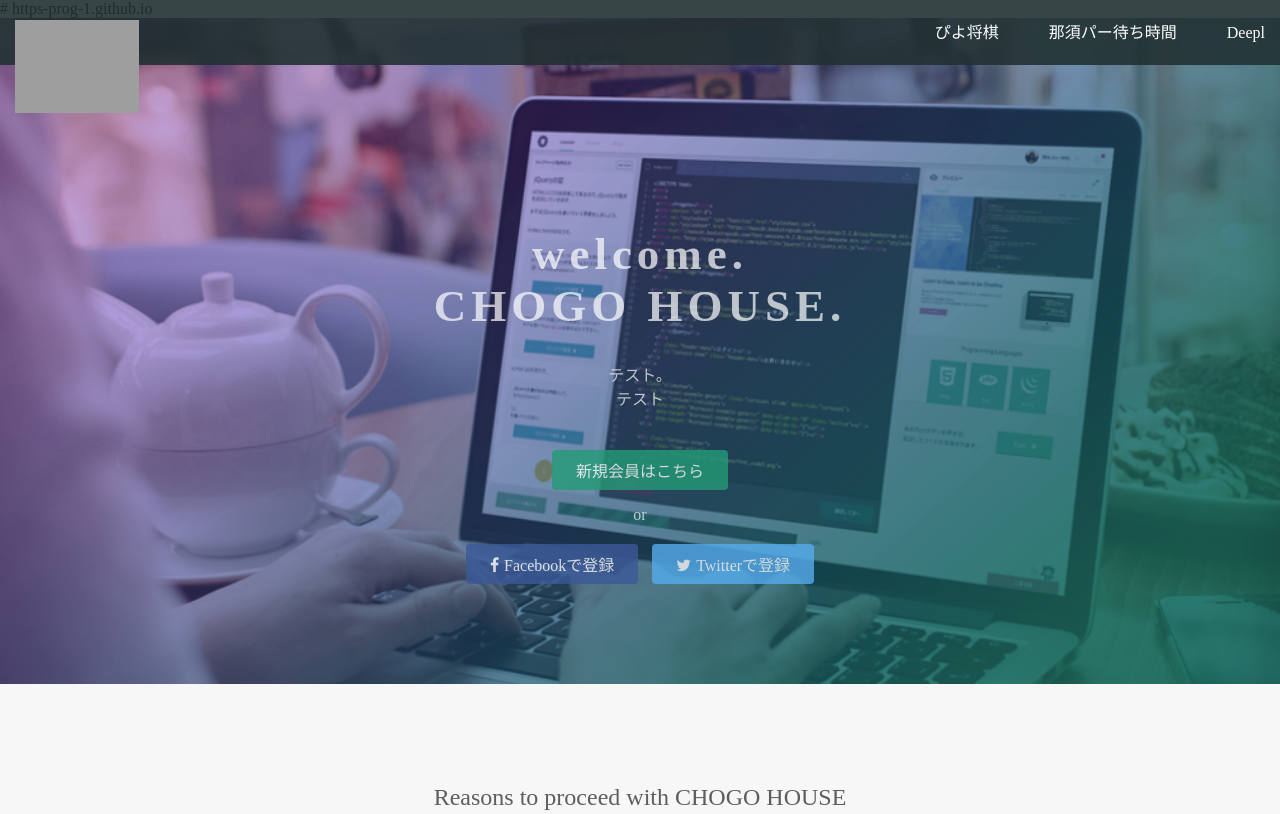
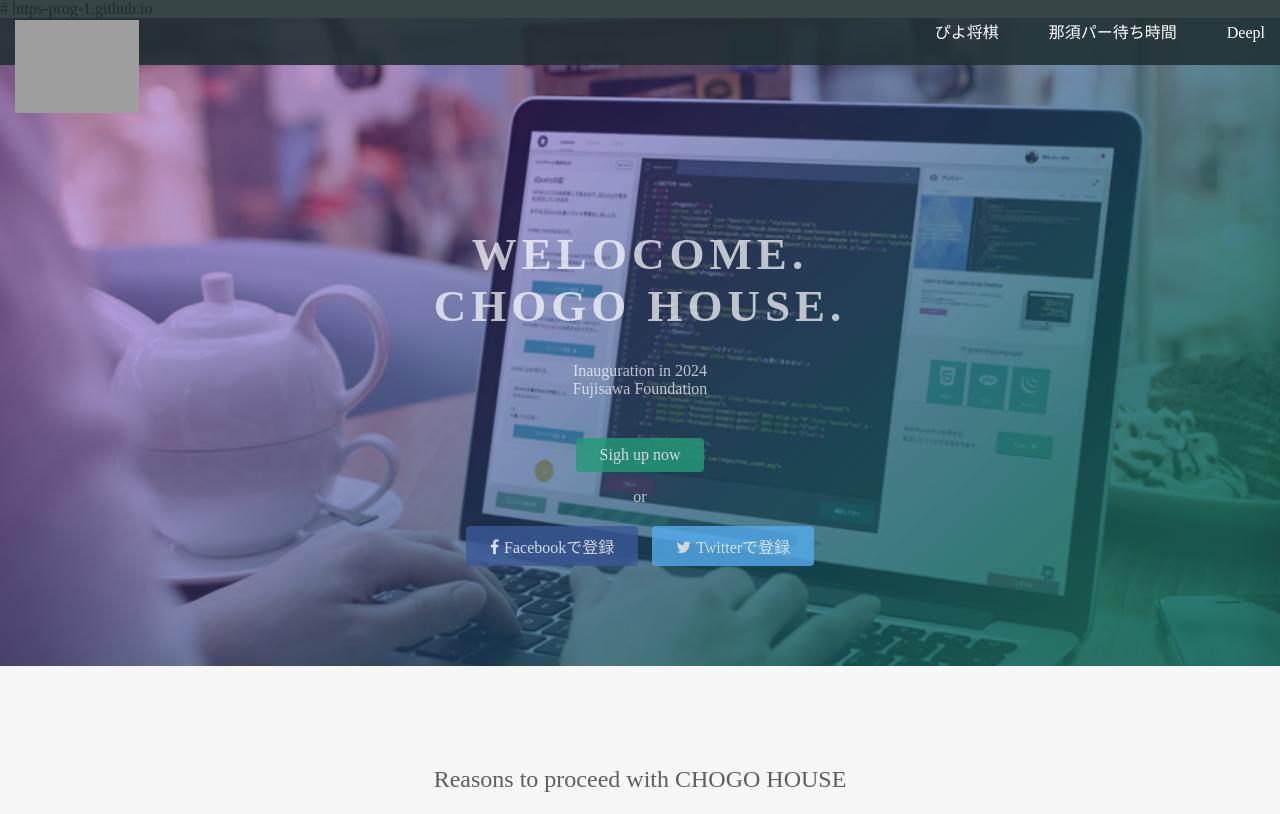
Before and after one commit to kouya0911/https-prog-1.github.io, a plain HTML site: page index.html in a window 1280 px wide. Shown: the top 814 px of the page. Drawn offline with Linux system fonts and the light colour scheme; grey boxes are pictures that could not be loaded.

Commit message:
Update index.html

```diff
--- a/index.html
+++ b/index.html
@@ -24,10 +24,10 @@
   </header>
   <div class="top-wrapper">
     <div class="container">
-      <h1>welcome.<br>CHOGO HOUSE.</h1>
-      <p>テスト。<br>テスト</p>
+      <h1>WELOCOME.<br>CHOGO HOUSE.</h1>
+      <p>Inauguration in 2024<br>Fujisawa Foundation</p>
       <div class="btn-wrapper">
-        <a href="#" class="btn signup">新規会員はこちら</a>
+        <a href="#" class="btn signup">Sigh up now</a>
         <p>or</p>
         <a href="#" class="btn facebook"><span class="fa fa-facebook"></span>Facebookで登録</a>
         <a href="#" class="btn twitter"><span class="fa fa-twitter"></span>Twitterで登録</a>
@@ -45,14 +45,14 @@
             <img src="https://prog-8.com/images/html/advanced/html.png">
             <p>No membership fee</p>
           </div>
-          <p class="text-contents">Free in perpetuity. You will not be charged during the course of the program.</p>
+          <p class="text-contents">Free in perpetuity. You will not be charged<br>during the course of the program.</p>
         </div>
         <div class="lesson">
           <div class="lesson-icon">
             <img src="https://prog-8.com/images/html/advanced/jQuery.png">
             <p>Remote participation is also possible</p>
           </div>
-          <p class="text-contents">No prior declaration is required, and we will send you a Zoom link every time.</p>
+          <p class="text-contents">No prior declaration is required, <br>and we will send you a Zoom link every time.</p>
         </div>
         <div class="lesson">
           <div class="lesson-icon">
```
